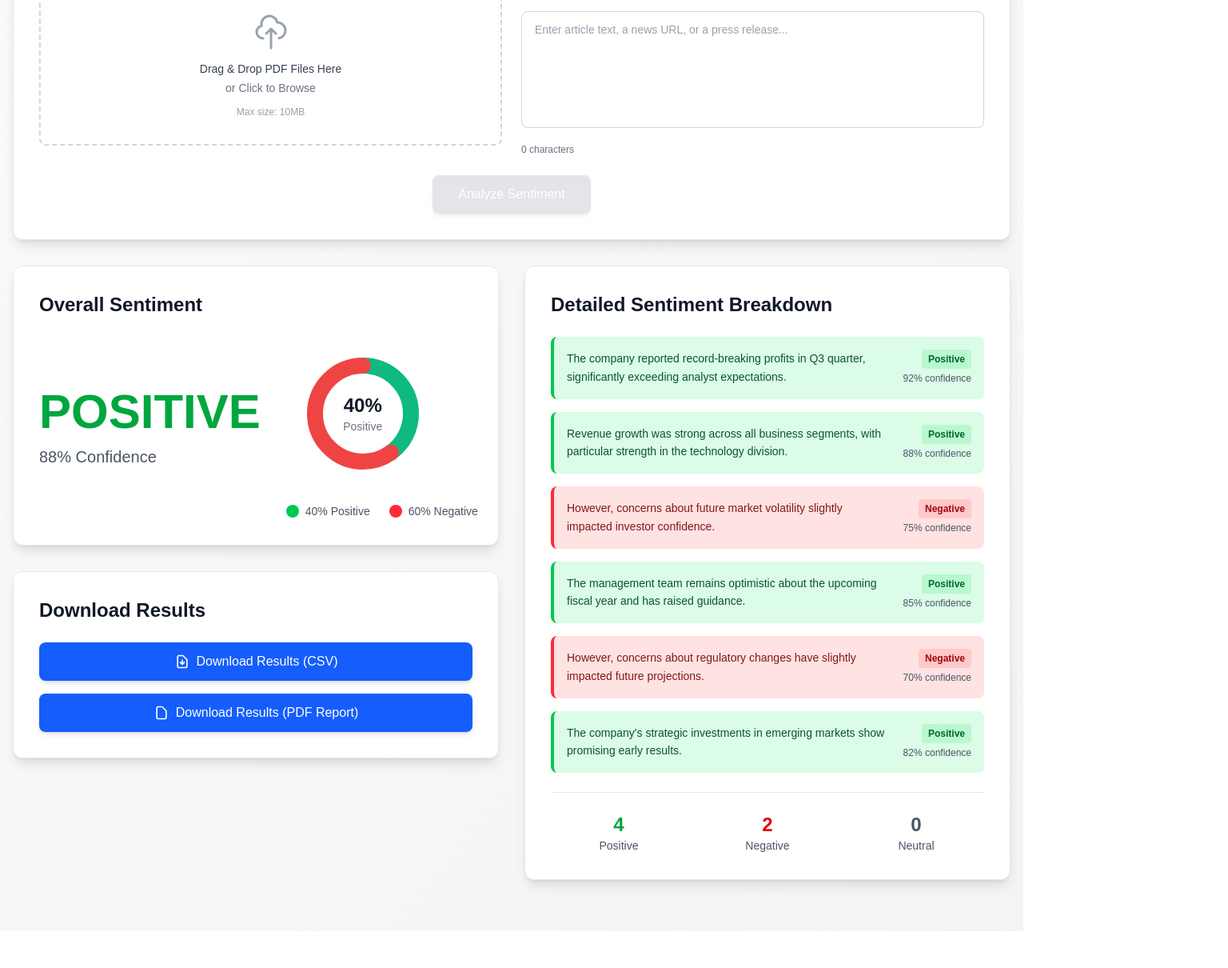
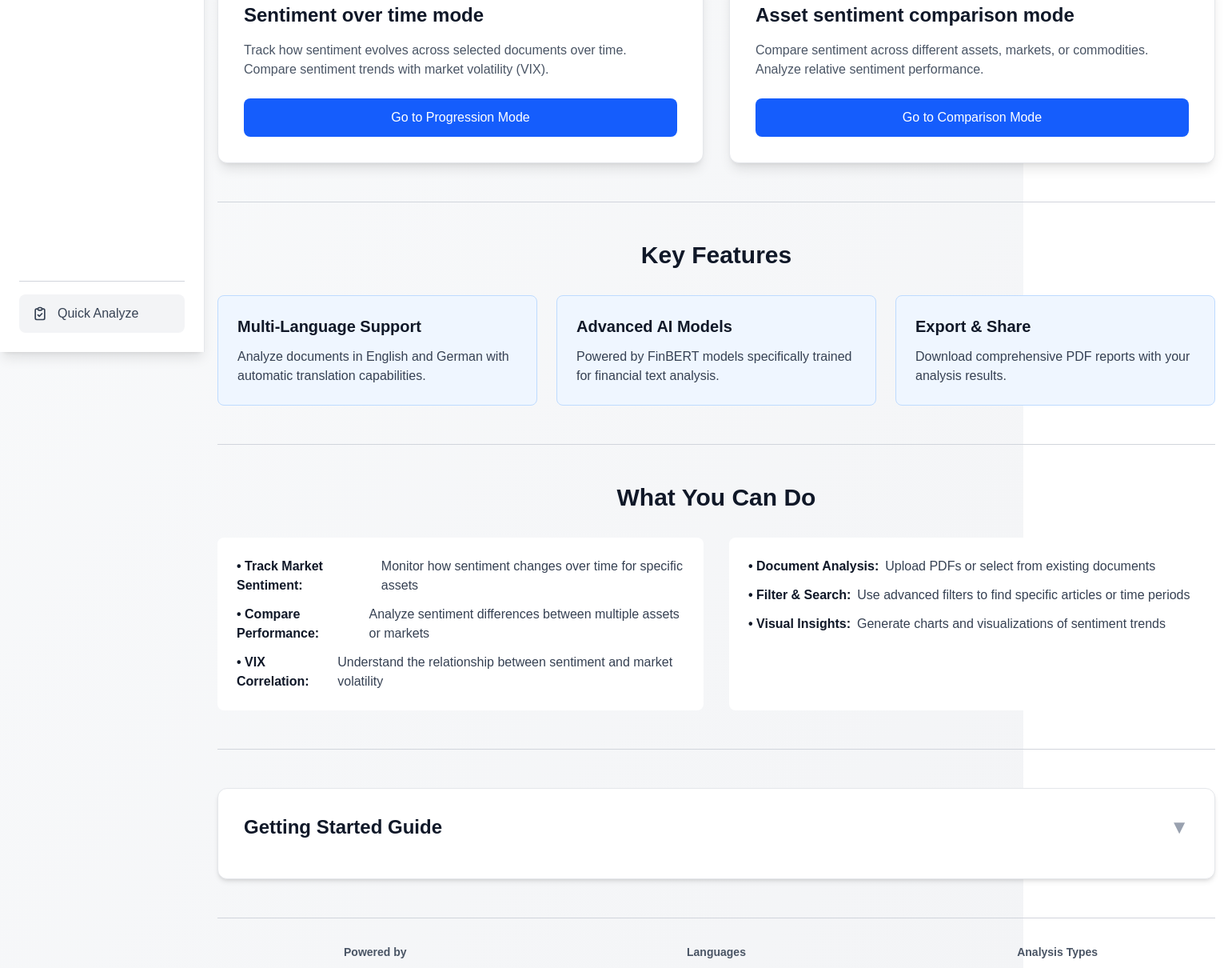
Before and after one commit to aachen-investment-club/sentiment-analysis, a Next.js app in the folder frontend/: page / in a window 1280 px wide. Shown: the part 360-1570 px from the top of the page at 80% size, 1536 px wide, since content can reach past the window. Before the commit the page ends 1524 px from the top, so only its background shows below. Built offline with nearby package versions, Linux system fonts and the light colour scheme.

Commit message:
implement new main page

```diff
--- a/frontend/app/page.tsx
+++ b/frontend/app/page.tsx
@@ -1,39 +1,207 @@
-import DataInput from './components/DataInput';
-import OverallSentiment from './components/OverallSentiment';
-import DetailedSentimentBreakdown from './components/DetailedSentimentBreakdown';
-import DownloadButtons from './components/DownloadButtons';
+'use client';
+
+import Link from 'next/link';
+import Sidebar from './components/Sidebar';
+import { useSidebar } from './components/SidebarContext';
 
 export default function Home() {
+  const { isCollapsed } = useSidebar();
+  const sidebarWidth = isCollapsed ? 'lg:ml-20' : 'lg:ml-64';
+
   return (
     <div className="min-h-screen bg-gradient-to-br from-gray-50 to-gray-100">
-      {/* Header Section with Subtle Background */}
-      <header className="bg-white/80 backdrop-blur-sm border-b border-gray-200/50 shadow-sm">
+      {/* Sidebar */}
+      <Sidebar />
+
+      {/* Header Section */}
+      <header className={`bg-white/80 backdrop-blur-sm border-b border-gray-200/50 shadow-sm transition-all duration-300 ${sidebarWidth}`}>
         <div className="container mx-auto px-4 py-12">
           <div className="text-center">
             <h1 className="text-5xl font-bold text-gray-900 mb-4">
-              Financial Sentiment Analyzer
+              AIC Sentiment Analyzer
             </h1>
-            <p className="text-lg text-gray-600">
-              Quickly analyze of sentiment of documents, news articles, or text snippets.
+            <p className="text-lg text-gray-600 max-w-3xl mx-auto">
+              This application provides advanced sentiment analysis for financial documents using FinBERT models.
+              Select a mode from below to begin your analysis.
             </p>
           </div>
         </div>
       </header>
 
       {/* Main Content Area */}
-      <main className="container mx-auto px-4 py-16 max-w-7xl space-y-8">
-        <DataInput />
+      <main className={`container mx-auto px-4 py-16 max-w-7xl space-y-12 transition-all duration-300 ${sidebarWidth}`}>
+        {/* Divider */}
+        <div className="border-t border-gray-300"></div>
 
-        {/* Sentiment Results Section */}
-        <div className="grid grid-cols-1 lg:grid-cols-2 gap-8">
-          {/* Left Column: Overall Sentiment + Download Buttons */}
-          <div className="flex flex-col gap-8">
-            <OverallSentiment />
-            <DownloadButtons />
+        {/* Mode Selection Section */}
+        <div className="grid grid-cols-1 md:grid-cols-2 gap-8">
+          {/* Progression Mode Card */}
+          <div className="bg-white rounded-xl shadow-lg border border-gray-200 p-8 hover:shadow-xl transition-shadow">
+            <h2 className="text-2xl font-semibold text-gray-900 mb-4">
+              Sentiment over time mode
+            </h2>
+            <p className="text-gray-600 mb-6">
+              Track how sentiment evolves across selected documents over time.
+              Compare sentiment trends with market volatility (VIX).
+            </p>
+            <Link
+              href="/progression"
+              className="block w-full text-center px-6 py-3 bg-blue-600 hover:bg-blue-700 text-white font-medium rounded-lg transition-colors"
+            >
+              Go to Progression Mode
+            </Link>
           </div>
 
-          {/* Right Column: Detailed Sentiment Breakdown */}
-          <DetailedSentimentBreakdown />
+          {/* Comparison Mode Card */}
+          <div className="bg-white rounded-xl shadow-lg border border-gray-200 p-8 hover:shadow-xl transition-shadow">
+            <h2 className="text-2xl font-semibold text-gray-900 mb-4">
+              Asset sentiment comparison mode
+            </h2>
+            <p className="text-gray-600 mb-6">
+              Compare sentiment across different assets, markets, or commodities.
+              Analyze relative sentiment performance.
+            </p>
+            <Link
+              href="/comparison"
+              className="block w-full text-center px-6 py-3 bg-blue-600 hover:bg-blue-700 text-white font-medium rounded-lg transition-colors"
+            >
+              Go to Comparison Mode
+            </Link>
+          </div>
+        </div>
+
+        {/* Divider */}
+        <div className="border-t border-gray-300"></div>
+
+        {/* Key Features Section */}
+        <div>
+          <h2 className="text-3xl font-bold text-gray-900 mb-8 text-center">
+            Key Features
+          </h2>
+          <div className="grid grid-cols-1 md:grid-cols-3 gap-6">
+            <div className="bg-blue-50 border border-blue-200 rounded-lg p-6">
+              <h3 className="text-xl font-semibold text-gray-900 mb-3">
+                Multi-Language Support
+              </h3>
+              <p className="text-gray-700">
+                Analyze documents in English and German with automatic translation capabilities.
+              </p>
+            </div>
+
+            <div className="bg-blue-50 border border-blue-200 rounded-lg p-6">
+              <h3 className="text-xl font-semibold text-gray-900 mb-3">
+                Advanced AI Models
+              </h3>
+              <p className="text-gray-700">
+                Powered by FinBERT models specifically trained for financial text analysis.
+              </p>
+            </div>
+
+            <div className="bg-blue-50 border border-blue-200 rounded-lg p-6">
+              <h3 className="text-xl font-semibold text-gray-900 mb-3">
+                Export & Share
+              </h3>
+              <p className="text-gray-700">
+                Download comprehensive PDF reports with your analysis results.
+              </p>
+            </div>
+          </div>
+        </div>
+
+        {/* Divider */}
+        <div className="border-t border-gray-300"></div>
+
+        {/* What You Can Do Section */}
+        <div>
+          <h2 className="text-3xl font-bold text-gray-900 mb-8 text-center">
+            What You Can Do
+          </h2>
+          <div className="grid grid-cols-1 md:grid-cols-2 gap-8">
+            <div className="bg-white rounded-lg p-6">
+              <ul className="space-y-3 text-gray-700">
+                <li className="flex items-start">
+                  <span className="font-semibold text-gray-900 mr-2">• Track Market Sentiment:</span>
+                  <span>Monitor how sentiment changes over time for specific assets</span>
+                </li>
+                <li className="flex items-start">
+                  <span className="font-semibold text-gray-900 mr-2">• Compare Performance:</span>
+                  <span>Analyze sentiment differences between multiple assets or markets</span>
+                </li>
+                <li className="flex items-start">
+                  <span className="font-semibold text-gray-900 mr-2">• VIX Correlation:</span>
+                  <span>Understand the relationship between sentiment and market volatility</span>
+                </li>
+              </ul>
+            </div>
+
+            <div className="bg-white rounded-lg p-6">
+              <ul className="space-y-3 text-gray-700">
+                <li className="flex items-start">
+                  <span className="font-semibold text-gray-900 mr-2">• Document Analysis:</span>
+                  <span>Upload PDFs or select from existing documents</span>
+                </li>
+                <li className="flex items-start">
+                  <span className="font-semibold text-gray-900 mr-2">• Filter & Search:</span>
+                  <span>Use advanced filters to find specific articles or time periods</span>
+                </li>
+                <li className="flex items-start">
+                  <span className="font-semibold text-gray-900 mr-2">• Visual Insights:</span>
+                  <span>Generate charts and visualizations of sentiment trends</span>
+                </li>
+              </ul>
+            </div>
+          </div>
+        </div>
+
+        {/* Divider */}
+        <div className="border-t border-gray-300"></div>
+
+        {/* Getting Started Section */}
+        <div className="bg-white rounded-xl shadow-md border border-gray-200 p-8">
+          <details className="group">
+            <summary className="cursor-pointer text-2xl font-semibold text-gray-900 mb-4 list-none">
+              <span className="flex items-center justify-between">
+                Getting Started Guide
+                <span className="text-gray-400 group-open:hidden">▼</span>
+                <span className="text-gray-400 hidden group-open:inline">▲</span>
+              </span>
+            </summary>
+            <div className="mt-6 space-y-4 text-gray-700">
+              <div>
+                <span className="font-semibold text-gray-900">Step 1:</span> Choose an analysis mode from above or use the navigation.
+              </div>
+              <div>
+                <span className="font-semibold text-gray-900">Step 2:</span> Upload documents or select from existing documents in the database.
+              </div>
+              <div>
+                <span className="font-semibold text-gray-900">Step 3:</span> Apply filters to narrow down your selection (dates, assets, markets, etc.).
+              </div>
+              <div>
+                <span className="font-semibold text-gray-900">Step 4:</span> Run the analysis and explore the results.
+              </div>
+              <div>
+                <span className="font-semibold text-gray-900">Step 5:</span> Export your findings as a PDF report.
+              </div>
+            </div>
+          </details>
+        </div>
+
+        {/* Technology Footer */}
+        <div className="border-t border-gray-300 pt-8">
+          <div className="grid grid-cols-1 md:grid-cols-3 gap-8 text-center">
+            <div>
+              <p className="text-sm font-semibold text-gray-600 mb-2">Powered by</p>
+              <p className="text-sm text-gray-500">FinBERT Models</p>
+            </div>
+            <div>
+              <p className="text-sm font-semibold text-gray-600 mb-2">Languages</p>
+              <p className="text-sm text-gray-500">English • German</p>
+            </div>
+            <div>
+              <p className="text-sm font-semibold text-gray-600 mb-2">Analysis Types</p>
+              <p className="text-sm text-gray-500">Classification • Regression</p>
+            </div>
+          </div>
         </div>
       </main>
     </div>
```
